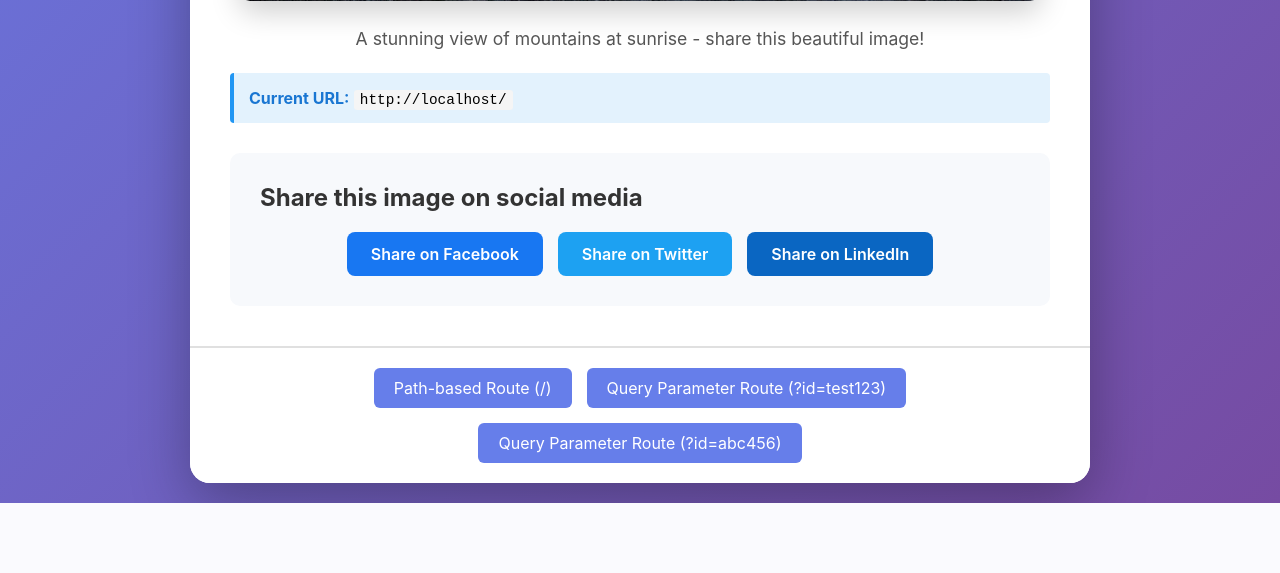
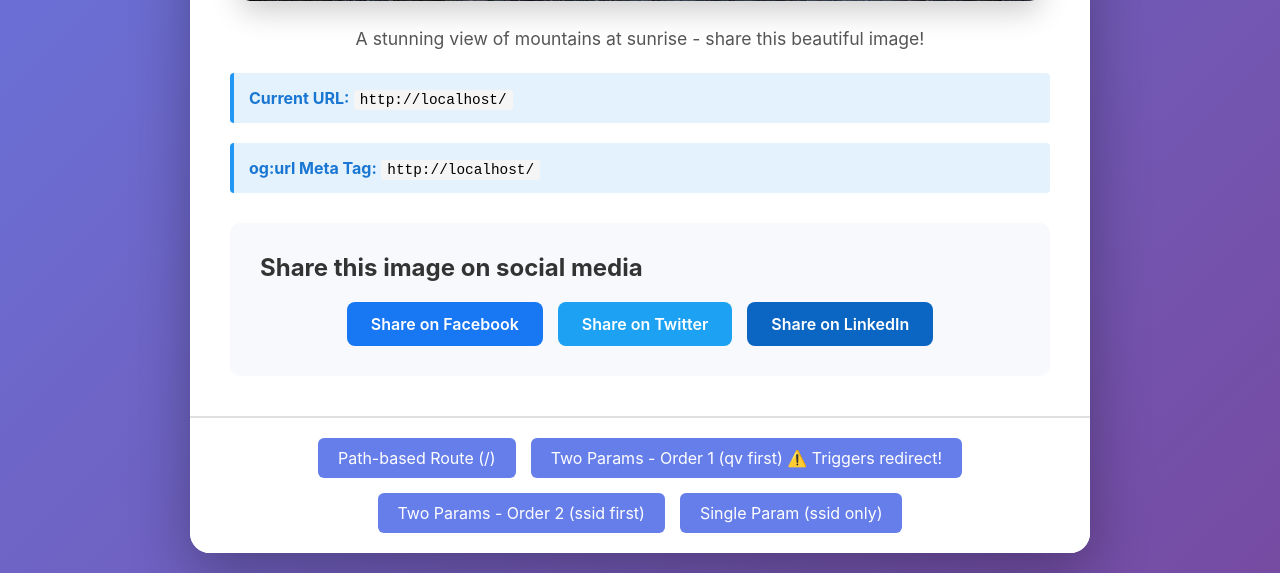
Before and after one commit to ashleykleynhans/fb-share-test, a FastAPI app: page / in a window 1280 px wide. Shown: the part 764-1337 px from the top of the page. Before the commit the page ends 1267 px from the top, so only its background shows below. Run offline with FastAPI, Linux system fonts and the light colour scheme.

Commit message:
Attempt to replicate issue with redirects

```diff
--- a/main.py
+++ b/main.py
@@ -63,25 +63,59 @@ async def home(request: Request):
             "description": "A stunning view of mountains at sunrise - share this beautiful image!",
             "image_url": image_url,
             "page_url": page_url,
-            "route_type": "Path-based"
+            "og_url": page_url,  # Same as page_url for home route
+            "route_type": "Path-based",
+            "meta_refresh": None
         }
     )
 
 
 @app.get("/share", response_class=HTMLResponse)
-async def share_with_query(request: Request, id: str = "default"):
-    """Image sharing page with query string parameter"""
+async def share_with_query(request: Request, qv: str = None, ssid: str = None):
+    """Image sharing page with two query parameters to test Facebook crawling issue"""
     image_url = f"{request.base_url}public/image.jpg"
     page_url = str(request.url)
+
+    # Check if parameters exist and their order in the query string
+    query_string = str(request.url.query)
+
+    # Determine if we need to trigger a meta refresh redirect
+    # If qv comes before ssid in the query string, we'll redirect to swap them
+    meta_refresh = None
+    if qv and ssid:
+        # Check the order of parameters in the query string
+        qv_pos = query_string.find('qv=')
+        ssid_pos = query_string.find('ssid=')
+
+        if qv_pos >= 0 and ssid_pos >= 0 and qv_pos < ssid_pos:
+            # qv comes before ssid, trigger meta refresh to swap order
+            redirect_url = f"{request.base_url}share?ssid={ssid}&qv={qv}"
+            meta_refresh = redirect_url
+
+    # For og:url, intentionally drop qv parameter to replicate the issue
+    if ssid and qv:
+        og_url = f"{request.base_url}share?ssid={ssid}"  # Missing qv!
+    elif ssid:
+        og_url = f"{request.base_url}share?ssid={ssid}"
+    elif qv:
+        og_url = f"{request.base_url}share?qv={qv}"
+    else:
+        og_url = str(request.url)
+
+    title = "Beautiful Mountain Landscape"
+    if qv or ssid:
+        title += f" (qv={qv or 'none'}, ssid={ssid or 'none'})"
 
     return templates.TemplateResponse(
         "index.html",
         {
             "request": request,
-            "title": f"Beautiful Mountain Landscape (ID: {id})",
-            "description": f"A stunning view of mountains at sunrise - share this beautiful image! (Share ID: {id})",
+            "title": title,
+            "description": f"A stunning view of mountains at sunrise - share this beautiful image! (qv={qv}, ssid={ssid})",
             "image_url": image_url,
             "page_url": page_url,
-            "route_type": f"Query Parameter (id={id})"
+            "og_url": og_url,  # Different from page_url - this causes the issue!
+            "route_type": f"Two Query Parameters (qv={qv}, ssid={ssid})",
+            "meta_refresh": meta_refresh
         }
     )
--- a/templates/index.html
+++ b/templates/index.html
@@ -5,9 +5,14 @@
     <meta name="viewport" content="width=device-width, initial-scale=1.0">
     <title>{{ title }}</title>
 
+    {% if meta_refresh %}
+    <!-- Meta Refresh Redirect - This causes the Facebook crawling issue! -->
+    <meta http-equiv="refresh" content="0; url={{ meta_refresh }}">
+    {% endif %}
+
     <!-- Open Graph / Facebook Meta Tags -->
     <meta property="og:type" content="website">
-    <meta property="og:url" content="{{ page_url }}">
+    <meta property="og:url" content="{{ og_url }}">
     <meta property="og:title" content="{{ title }}">
     <meta property="og:description" content="{{ description }}">
     <meta property="og:image" content="{{ image_url }}">
@@ -208,6 +213,33 @@
                 <strong>Current URL:</strong> <code>{{ page_url }}</code>
             </div>
 
+            <div class="info-box">
+                <strong>og:url Meta Tag:</strong> <code>{{ og_url }}</code>
+            </div>
+
+            {% if meta_refresh %}
+            <div class="info-box" style="background: #fff3cd; border-left-color: #ff9800;">
+                <strong>⚠️ Meta Refresh Active:</strong> This page will redirect to <code>{{ meta_refresh }}</code>
+                <br><br>
+                <strong>This replicates the Facebook issue:</strong>
+                <ul style="margin: 10px 0 0 20px;">
+                    <li>Meta refresh swaps parameter order (qv & ssid → ssid & qv)</li>
+                    <li>og:url is missing the 'qv' parameter</li>
+                    <li>Facebook sees URL mismatch → Reports 403 error</li>
+                </ul>
+            </div>
+            {% endif %}
+
+            {% if og_url != page_url %}
+            <div class="info-box" style="background: #ffebee; border-left-color: #f44336;">
+                <strong>❌ URL Mismatch Detected:</strong>
+                <br>Current URL: <code>{{ page_url }}</code>
+                <br>og:url Tag: <code>{{ og_url }}</code>
+                <br><br>
+                Facebook will see this mismatch as suspicious and may report a crawl error!
+            </div>
+            {% endif %}
+
             <div class="share-section">
                 <h2>Share this image on social media</h2>
                 <div class="share-buttons">
@@ -232,8 +264,9 @@
 
         <div class="navigation">
             <a href="/" class="nav-link">Path-based Route (/)</a>
-            <a href="/share?id=test123" class="nav-link">Query Parameter Route (?id=test123)</a>
-            <a href="/share?id=abc456" class="nav-link">Query Parameter Route (?id=abc456)</a>
+            <a href="/share?qv=edMLk&ssid=zL8RQ" class="nav-link">Two Params - Order 1 (qv first) ⚠️ Triggers redirect!</a>
+            <a href="/share?ssid=zL8RQ&qv=edMLk" class="nav-link">Two Params - Order 2 (ssid first)</a>
+            <a href="/share?ssid=abc123" class="nav-link">Single Param (ssid only)</a>
         </div>
     </div>
 
```
